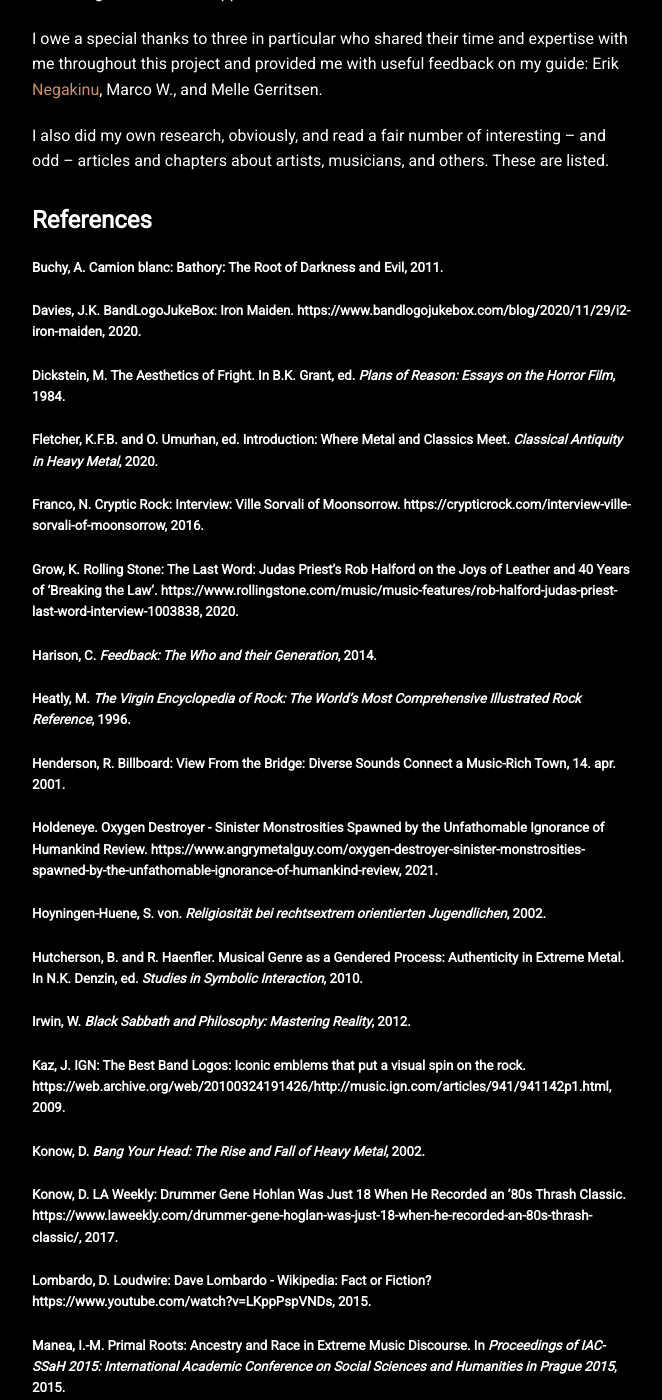
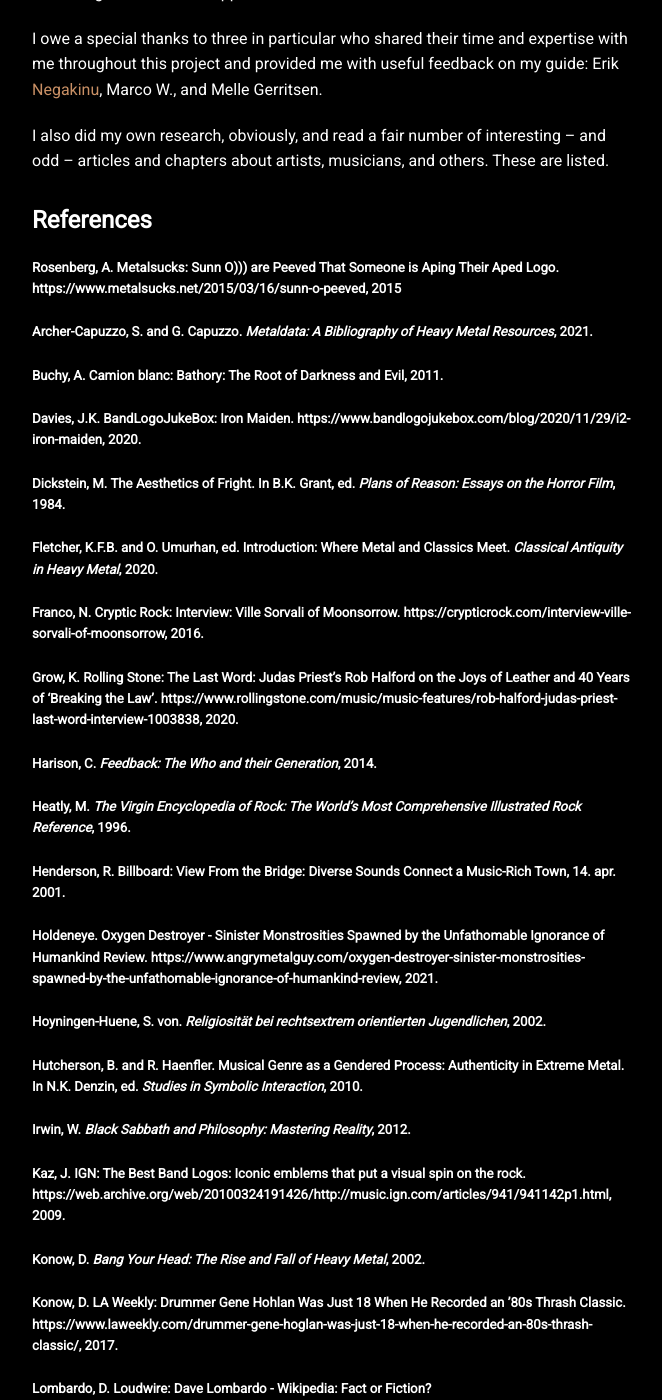
Before and after one commit to Noeska/illegiblesemantics, a Jekyll site: the page built from projects/proj-2.md, in a window 1280 px wide and 1400 px high, scrolled down 3317 px. Shown: the whole window, without its empty margins (308-970 px from the left). Built offline with Jekyll 4.4.1, drawn with Linux system fonts in a browser that asks for light colours; nearby versions of some CDN libraries; some of the changed text lies outside the part shown.

Commit message:
Update proj-2.md

```diff
--- a/projects/proj-2.md
+++ b/projects/proj-2.md
@@ -86,6 +86,8 @@
 I also did my own research, obviously, and read a fair number of interesting -- and odd -- articles and chapters about artists, musicians, and others. These are listed.
 
 #### References
+##### Rosenberg, A. Metalsucks: Sunn O))) are Peeved That Someone is Aping Their Aped Logo. https://www.metalsucks.net/2015/03/16/sunn-o-peeved, 2015
+##### Archer-Capuzzo, S. and G. Capuzzo. *Metaldata: A Bibliography of Heavy Metal Resources*, 2021.
 ##### Buchy, A. Camion blanc: Bathory: The Root of Darkness and Evil, 2011.
 ##### Davies, J.K. BandLogoJukeBox: Iron Maiden. https://www.bandlogojukebox.com/blog/2020/11/29/i2-iron-maiden, 2020.
 ##### Dickstein, M. The Aesthetics of Fright. In B.K. Grant, ed. *Plans of Reason: Essays on the Horror Film*, 1984.
@@ -103,6 +105,7 @@
 ##### Konow, D. *Bang Your Head: The Rise and Fall of Heavy Metal*, 2002.
 ##### Konow, D. LA Weekly: Drummer Gene Hohlan Was Just 18 When He Recorded an '80s Thrash Classic. https://www.laweekly.com/drummer-gene-hoglan-was-just-18-when-he-recorded-an-80s-thrash-classic/, 2017.
 ##### Lombardo, D. Loudwire: Dave Lombardo - Wikipedia: Fact or Fiction? https://www.youtube.com/watch?v=LKppPspVNDs, 2015.
+##### Lusty, H. Heavy Metal Microgenres. In A.H. Stevens, M.C. O'Donnell, ed. The Microgenre: A Quick Look at Small Culture, 167, 2020.
 ##### Manea, I.-M. Primal Roots: Ancestry and Race in Extreme Music Discourse. In *Proceedings of IAC-SSaH 2015: International Academic Conference on Social Sciences and Humanities in Prague 2015*, 2015.
 ##### Mengerink, M.A. Hitler, the Holocaust, and Heavy Metal Music: Holocaust Memory and Representation in the Heavy Metal Subculture, 1980-Present. In S.T. Horsfall, J.-M. Meij, and M. Probstfield, ed. *Music Sociology: Examining the Role of Music in Social Life*, 2013.
 ##### Miranovic, M. Metal Sound Magazine: Falkenbach: Heathen Pride https://metal-sound.net/falkenbach-heathen-pride, 2005.
```
